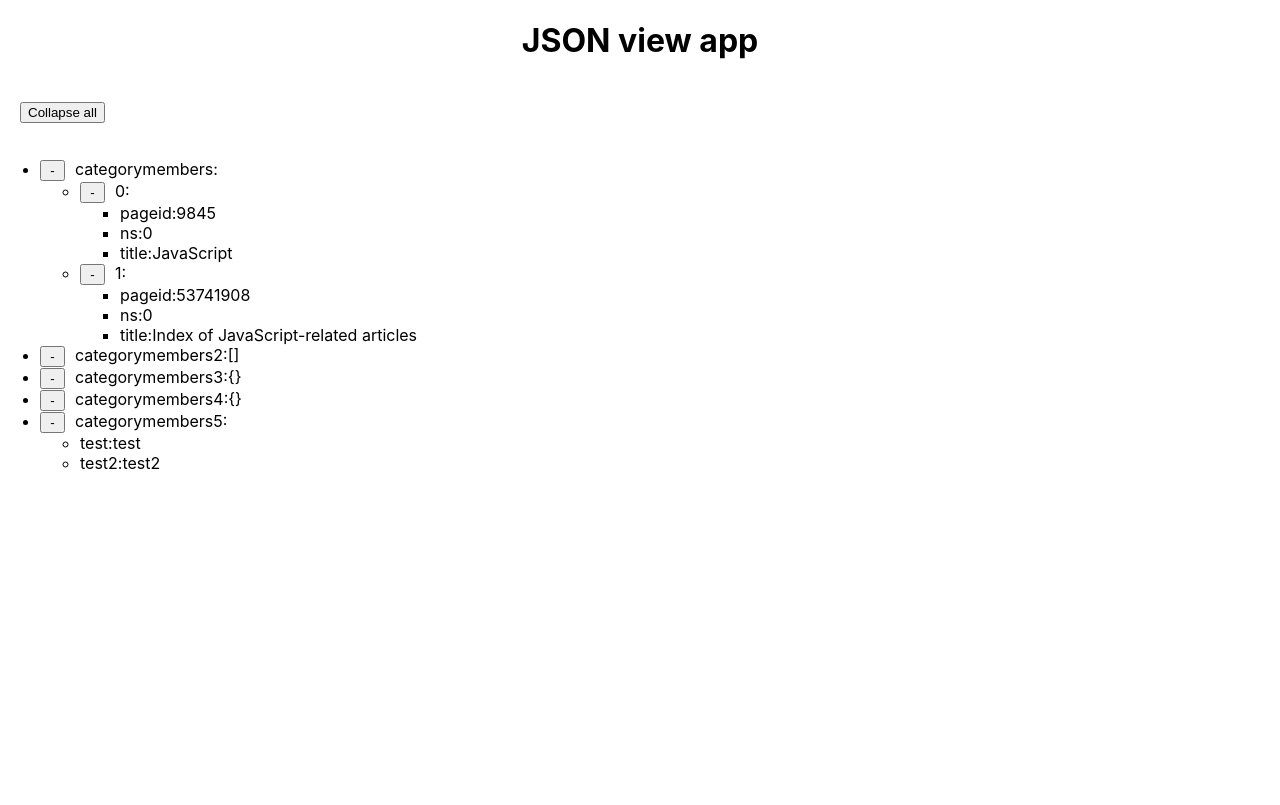
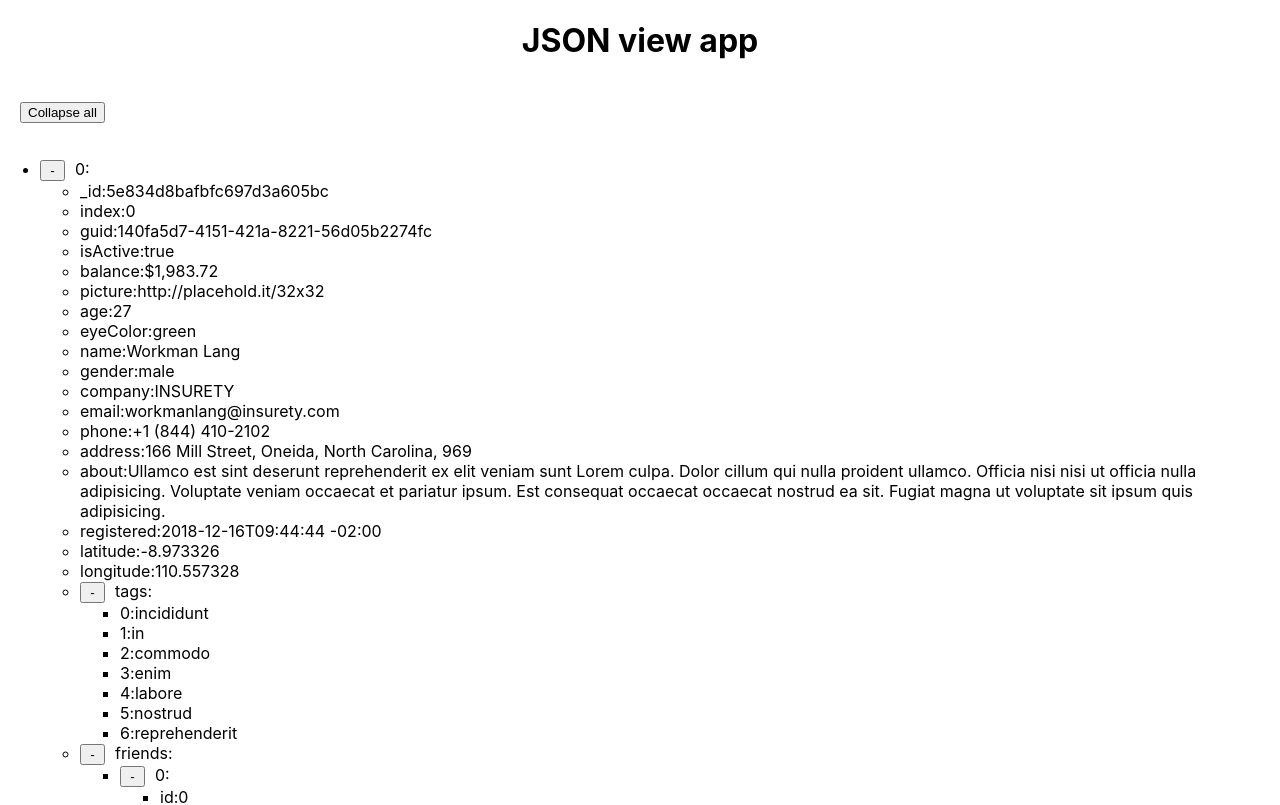
Before and after one commit to Nakan4u/json-view-react-app, a React (Create React App) app: page / in a window 1280 px wide. Shown: the top 805 px of the page. Built offline with nearby package versions, Linux system fonts and the light colour scheme.

Commit message:
update jsonData

```diff
--- a/src/App.js
+++ b/src/App.js
@@ -38,6 +38,10 @@ class JsonViewer extends React.Component {
 
     if (!data) {
       return <p>no data provided!</p>;
+    }
+
+    if (Array.isArray(data)) {
+      return this.renderListFromArray(data);
     }
 
     return this.renderListFromObject(data);
@@ -152,7 +156,7 @@ class JsonBranch extends React.Component {
 
   componentDidMount() {
     Emitter.on(CHANGE_TREE_VISIBILITY, (newValue) => {
-      if (this.state.isVisible !== newValue) {
+      if (this.props.isParent && this.state.isVisible !== newValue) {
         this.setState({ isVisible: newValue });
       }
     })
--- a/src/json-data.js
+++ b/src/json-data.js
@@ -1,21 +1,132 @@
-export const json = {
-  categorymembers: [
-    {
-      pageid: 9845,
-      ns: 0,
-      title: "JavaScript"
-    },
-    {
-      pageid: 53741908,
-      ns: 0,
-      title: "Index of JavaScript-related articles"
-    }
-  ],
-  categorymembers2: [],
-  categorymembers3: {},
-  categorymembers4: null,
-  categorymembers5: {
-    test: "test",
-    test2: "test2"
+export const json = [
+  {
+    _id: "5e834d8bafbfc697d3a605bc",
+    index: 0,
+    guid: "140fa5d7-4151-421a-8221-56d05b2274fc",
+    isActive: true,
+    balance: "$1,983.72",
+    picture: "http://placehold.it/32x32",
+    age: 27,
+    eyeColor: "green",
+    name: "Workman Lang",
+    gender: "male",
+    company: "INSURETY",
+    email: "workmanlang@insurety.com",
+    phone: "+1 (844) 410-2102",
+    address: "166 Mill Street, Oneida, North Carolina, 969",
+    about:
+      "Ullamco est sint deserunt reprehenderit ex elit veniam sunt Lorem culpa. Dolor cillum qui nulla proident ullamco. Officia nisi nisi ut officia nulla adipisicing. Voluptate veniam occaecat et pariatur ipsum. Est consequat occaecat occaecat nostrud ea sit. Fugiat magna ut voluptate sit ipsum quis adipisicing.\r\n",
+    registered: "2018-12-16T09:44:44 -02:00",
+    latitude: -8.973326,
+    longitude: 110.557328,
+    tags: [
+      "incididunt",
+      "in",
+      "commodo",
+      "enim",
+      "labore",
+      "nostrud",
+      "reprehenderit"
+    ],
+    friends: [
+      {
+        id: 0,
+        name: "Mallory Mcfarland"
+      },
+      {
+        id: 1,
+        name: "Chen Farrell"
+      },
+      {
+        id: 2,
+        name: "Roberts Oneill"
+      }
+    ],
+    greeting: "Hello, Workman Lang! You have 7 unread messages.",
+    favoriteFruit: "strawberry"
+  },
+  {
+    _id: "5e834d8b2311bd32c9dc52ff",
+    index: 1,
+    guid: "9ca04af8-af40-4709-88cb-749ceed4299f",
+    isActive: true,
+    balance: "$2,085.01",
+    picture: "http://placehold.it/32x32",
+    age: 36,
+    eyeColor: "green",
+    name: "Holden Barron",
+    gender: "male",
+    company: "ANOCHA",
+    email: "holdenbarron@anocha.com",
+    phone: "+1 (853) 459-3748",
+    address: "184 Porter Avenue, Stockdale, Delaware, 4215",
+    about:
+      "Velit ex proident laboris enim. Consequat irure nisi non non laboris excepteur. Sint nisi ex in cillum in velit minim consequat ad velit ex.\r\n",
+    registered: "2014-11-08T11:35:30 -02:00",
+    latitude: 31.721732,
+    longitude: -114.396403,
+    tags: ["id", "magna", "ipsum", "eiusmod", "voluptate", "duis", "et"],
+    friends: [
+      {
+        id: 0,
+        name: "Walton French"
+      },
+      {
+        id: 1,
+        name: "Brandi Finley"
+      },
+      {
+        id: 2,
+        name: "Goodwin Klein"
+      }
+    ],
+    greeting: "Hello, Holden Barron! You have 4 unread messages.",
+    favoriteFruit: "apple"
+  },
+  {
+    _id: "5e834d8b2aab46217dc51598",
+    index: 2,
+    guid: "235597b8-dc45-4724-b643-a830c1154b30",
+    isActive: false,
+    balance: "$2,499.99",
+    picture: "http://placehold.it/32x32",
+    age: 24,
+    eyeColor: "green",
+    name: "Karen Woods",
+    gender: "female",
+    company: "ORGANICA",
+    email: "karenwoods@organica.com",
+    phone: "+1 (884) 547-3591",
+    address: "945 Metrotech Courtr, Fingerville, Alabama, 4293",
+    about:
+      "Consectetur pariatur occaecat do duis ea ea aliqua. Magna laborum aliqua exercitation fugiat consectetur incididunt. Reprehenderit anim ex tempor labore adipisicing officia tempor enim culpa ea sit laborum. Ullamco ex do nostrud ex dolor officia laborum ullamco non. Non labore cillum est sunt fugiat. Dolor labore exercitation duis elit magna culpa deserunt nostrud sit sit ex in officia.\r\n",
+    registered: "2015-06-01T09:28:34 -03:00",
+    latitude: 3.558185,
+    longitude: -170.032238,
+    tags: [
+      "elit",
+      "excepteur",
+      "commodo",
+      "irure",
+      "dolor",
+      "aliquip",
+      "aliqua"
+    ],
+    friends: [
+      {
+        id: 0,
+        name: "Ivy Chandler"
+      },
+      {
+        id: 1,
+        name: "Wilda Bowers"
+      },
+      {
+        id: 2,
+        name: "Petersen Page"
+      }
+    ],
+    greeting: "Hello, Karen Woods! You have 5 unread messages.",
+    favoriteFruit: "apple"
   }
-};
+];
```
